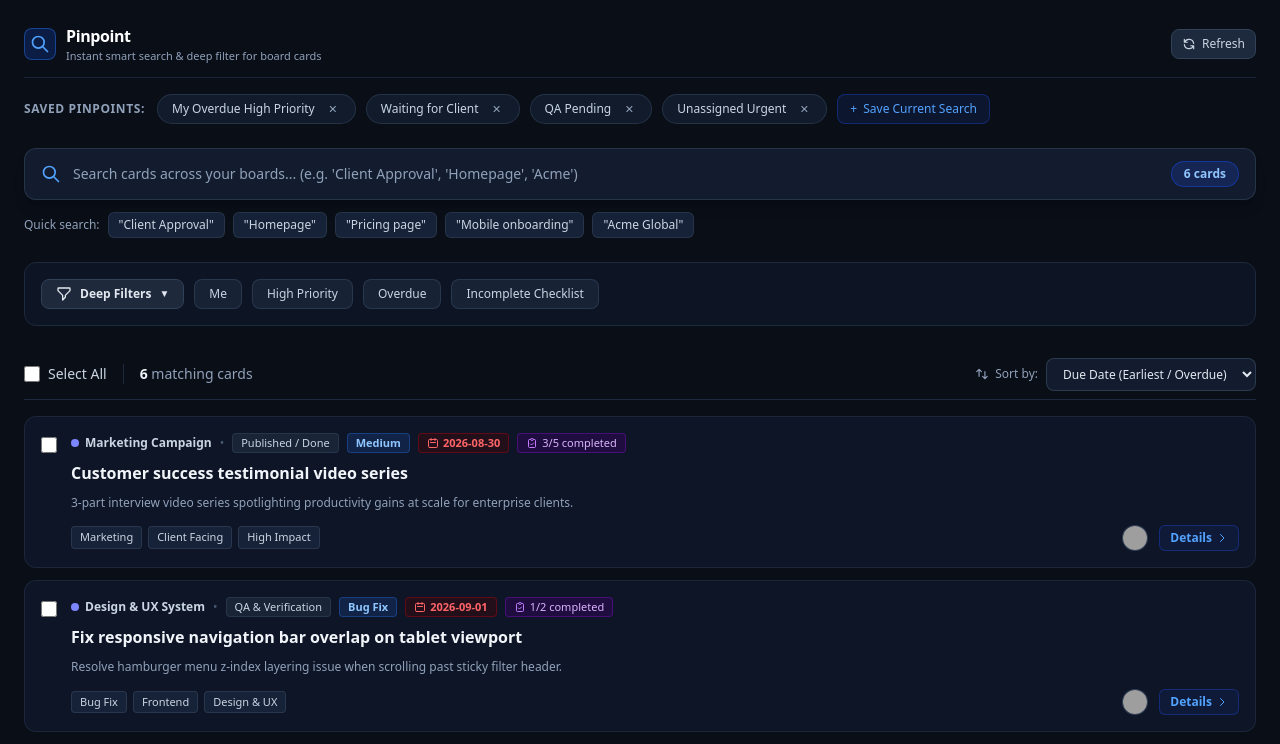
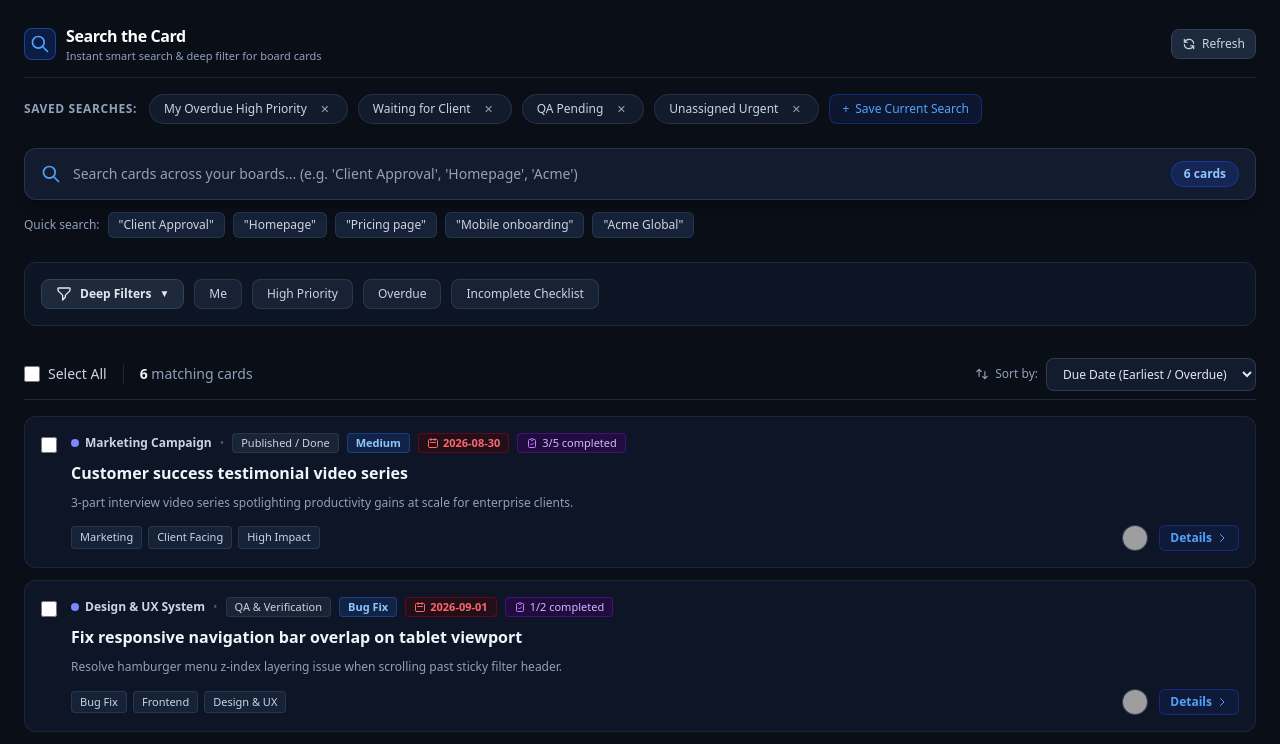
Before and after one commit to Techexplified/smart-search, a React (Vite) app: page / in a window 1280 px wide. Shown: the top 744 px of the page. Built offline with nearby package versions, Linux system fonts and the light colour scheme; grey boxes are pictures that could not be loaded; the HTML template or start-up script is replaced by a standard one.

Commit message:
feat: rename Pinpoint to Search the Card across all UI, connector, and config

```diff
--- a/index.html
+++ b/index.html
@@ -4,7 +4,7 @@
     <meta charset="UTF-8" />
     <link rel="icon" type="image/svg+xml" href="/favicon.svg" />
     <meta name="viewport" content="width=device-width, initial-scale=1.0" />
-    <title>Pinpoint</title>
+    <title>Search the Card</title>
     <!--
       Load the Trello Power-Up client library so TrelloPowerUp.iframe() is
       available in this modal frame. We do NOT call TrelloPowerUp.initialize()
--- a/package.json
+++ b/package.json
@@ -1,5 +1,5 @@
 {
-  "name": "pinpoint-trello-powerup",
+  "name": "search-the-card-trello-powerup",
   "private": true,
   "version": "0.0.0",
   "type": "module",
--- a/public/connector.html
+++ b/public/connector.html
@@ -14,10 +14,10 @@
                 dark: window.location.origin + '/icons/search-dark.svg',
                 light: window.location.origin + '/icons/search-light.svg'
               },
-              text: 'Pinpoint',
+              text: 'Search the Card',
               callback: function (tContext) {
                 return tContext.modal({
-                  title: 'Pinpoint',
+                  title: 'Search the Card',
                   url: window.location.origin + '/index.html',
                   height: 680,
                   fullscreen: false
--- a/src/App.jsx
+++ b/src/App.jsx
@@ -68,7 +68,7 @@ export default function App() {
 
     if (!cardUrl) return
 
-    // Step 1: Close the Pinpoint modal so Trello removes its overlay
+    // Step 1: Close the modal so Trello removes its overlay
     if (tContext && typeof tContext.closeModal === 'function') {
       try {
         tContext.closeModal()
@@ -197,7 +197,7 @@ export default function App() {
               </svg>
             </div>
             <div>
-              <h1 className="text-base font-bold tracking-tight text-white">Pinpoint</h1>
+              <h1 className="text-base font-bold tracking-tight text-white">Search the Card</h1>
               <p className="text-[11px] text-slate-400">Instant smart search & deep filter for board cards</p>
             </div>
           </div>
@@ -228,7 +228,7 @@ export default function App() {
           </div>
         ) : (
           <>
-            {/* Saved Pinpoints Bar */}
+            {/* Saved Searches Bar */}
             <SavedSearches
               savedSearches={savedSearches}
               activeSavedSearch={activeSavedSearch}
--- a/src/components/SavedSearches.jsx
+++ b/src/components/SavedSearches.jsx
@@ -28,7 +28,7 @@ export default function SavedSearches({
   return (
     <div className="flex flex-wrap items-center gap-3 mb-6">
       <div className="text-xs font-semibold tracking-wider text-slate-400 uppercase">
-        SAVED PINPOINTS:
+        SAVED SEARCHES:
       </div>
 
       <div className="flex flex-wrap items-center gap-2.5">
```
Also changed, not shown: 1 other file (tests, documents, lock files or other folders).
